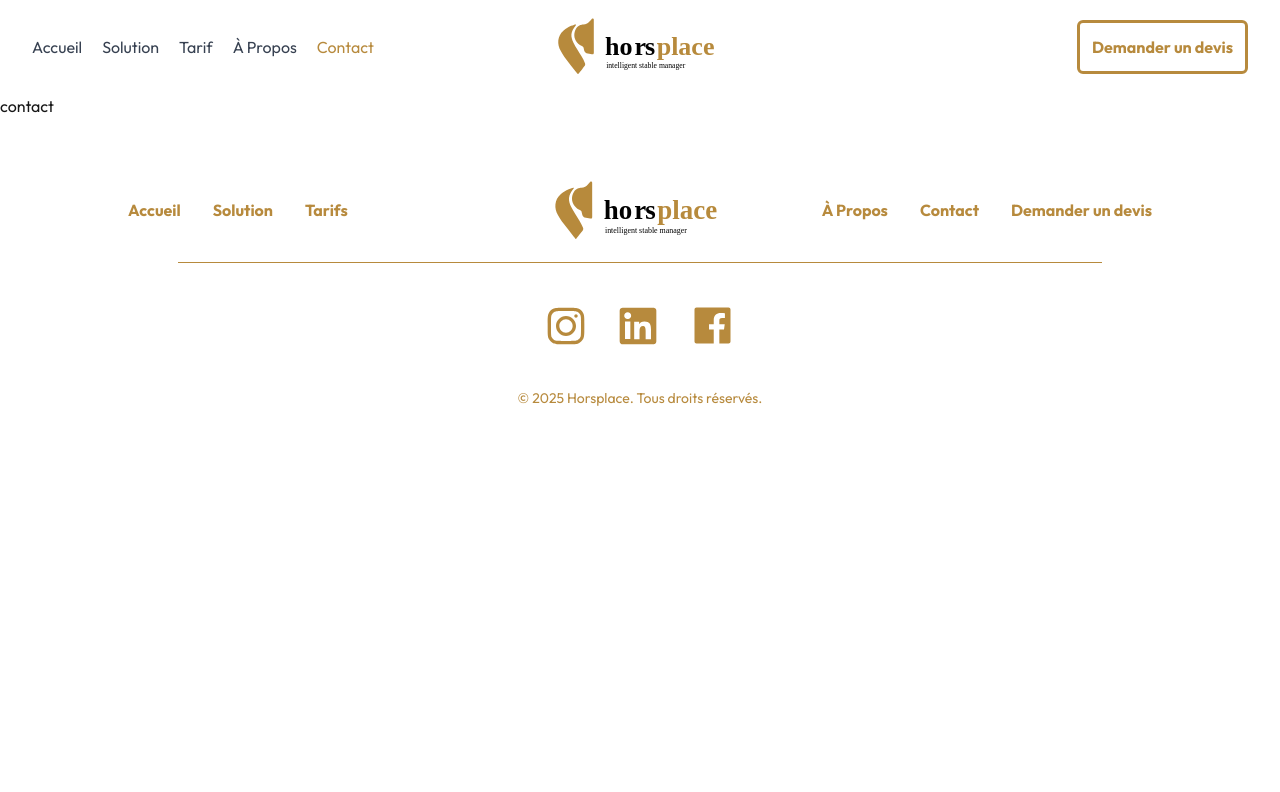
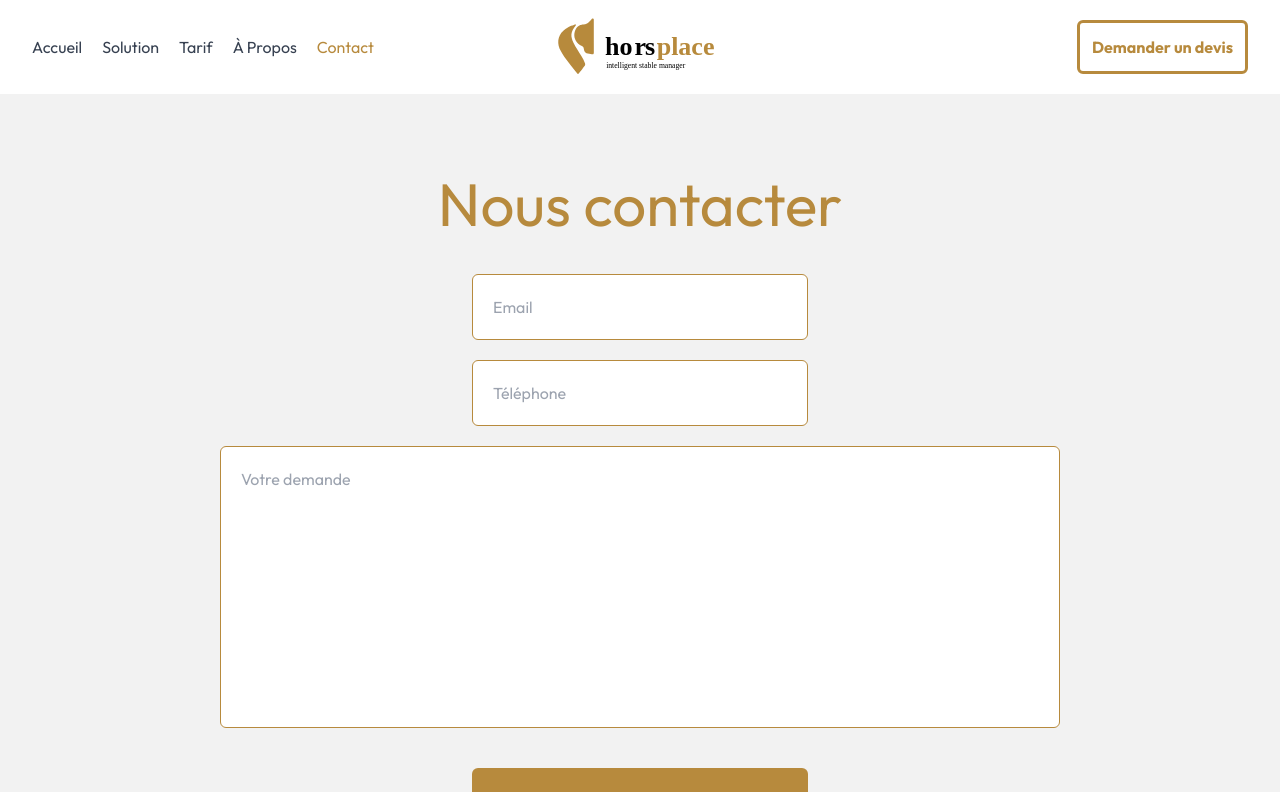
Before and after one commit to Nyttho/horseplace, a Next.js app: page /contact in a window 1280 px wide. Shown: the top 792 px of the page. Built offline with nearby package versions, Linux system fonts and the light colour scheme.

Commit message:
contact page

```diff
--- a/app/contact/page.jsx
+++ b/app/contact/page.jsx
@@ -1,5 +1,21 @@
+import ContactForm from "../components/ContactForm";
+
 const Contact = () => {
-  return <h1>contact</h1>;
+
+
+  return(
+  <>
+   <section className="bg-secondary-light py-10 px-20 ">
+     <h2 className="text-6xl text-primary-dark text-center my-10">Nous contacter</h2>
+    <ContactForm />
+   </section>
+
+
+
+
+
+  </>
+);
 };
 
 export default Contact;
```
